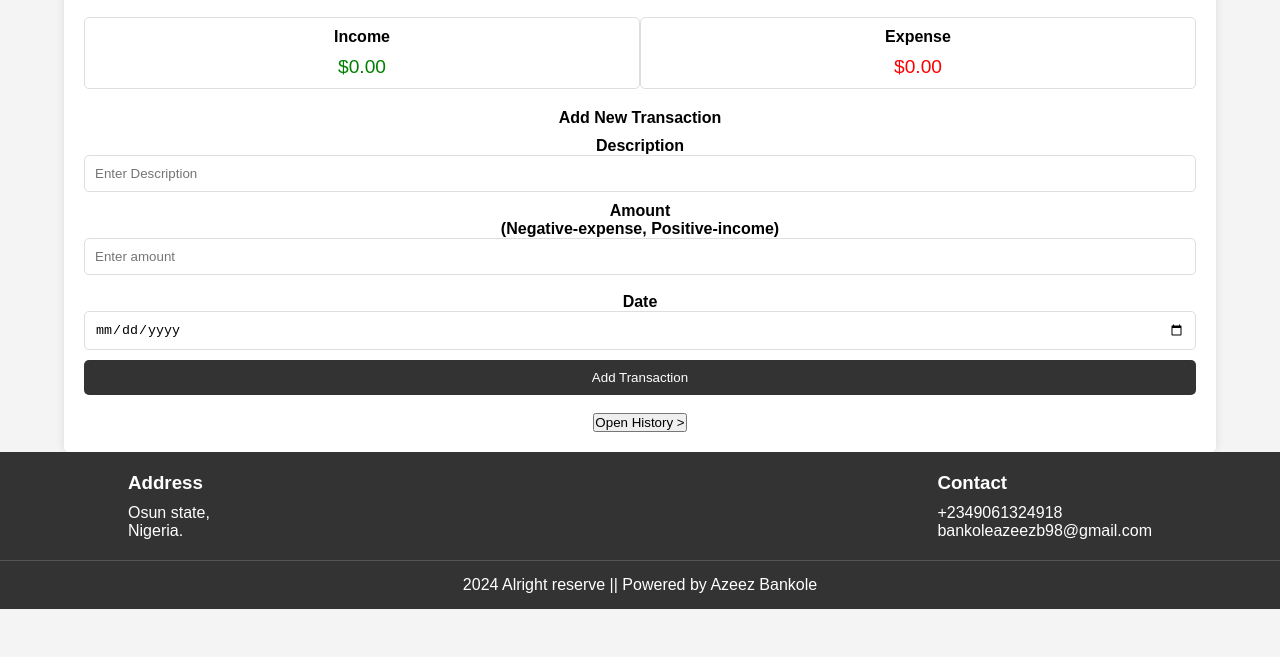
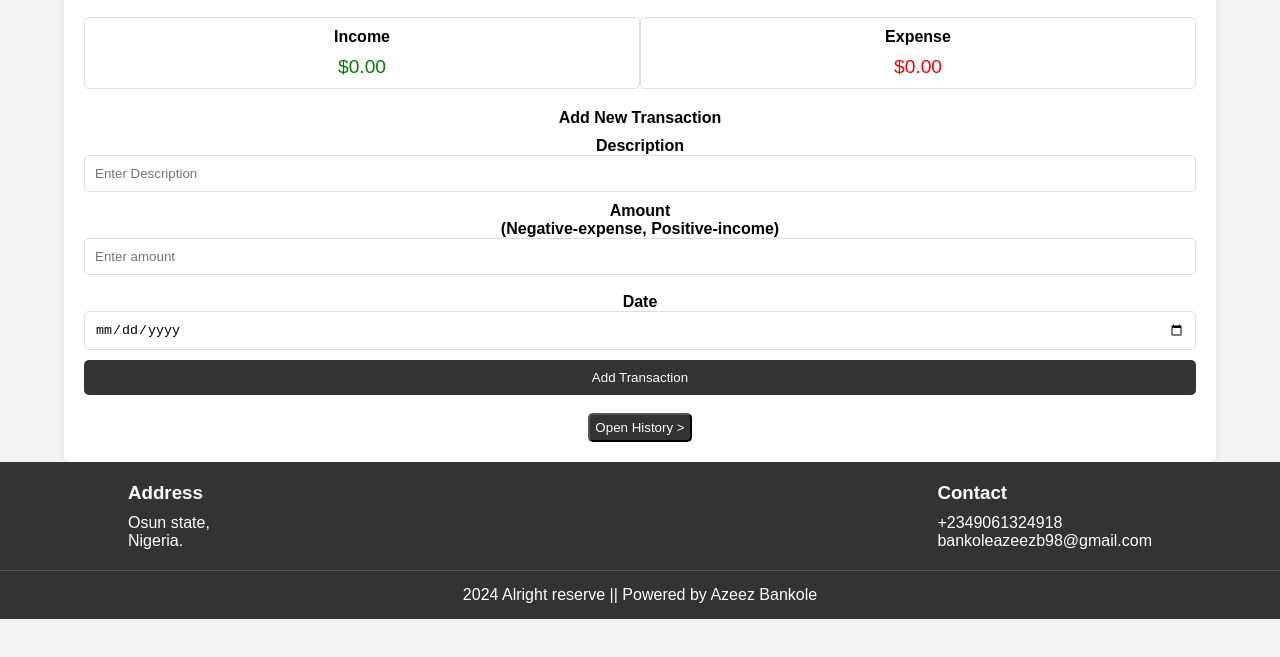
Before and after one commit to Azeezbank/Budget-tracker, a plain HTML site: page index.html in a window 1280 px wide. Shown: the part 105-762 px from the top of the page. Drawn offline with Linux system fonts and the light colour scheme.

Commit message:
Update style.css

```diff
--- a/style.css
+++ b/style.css
@@ -92,6 +92,16 @@ h4 {
   cursor: pointer;
   color: red;
 }
+#content {
+  background-color: #333;
+  color: #fff;
+  padding: 5px;
+  border-radius: 5px;
+  cursor: pointer:
+  }
+  #content:hover {
+    background-color: #555;
+  }
 footer {
   background-color: #333;
 }
```
